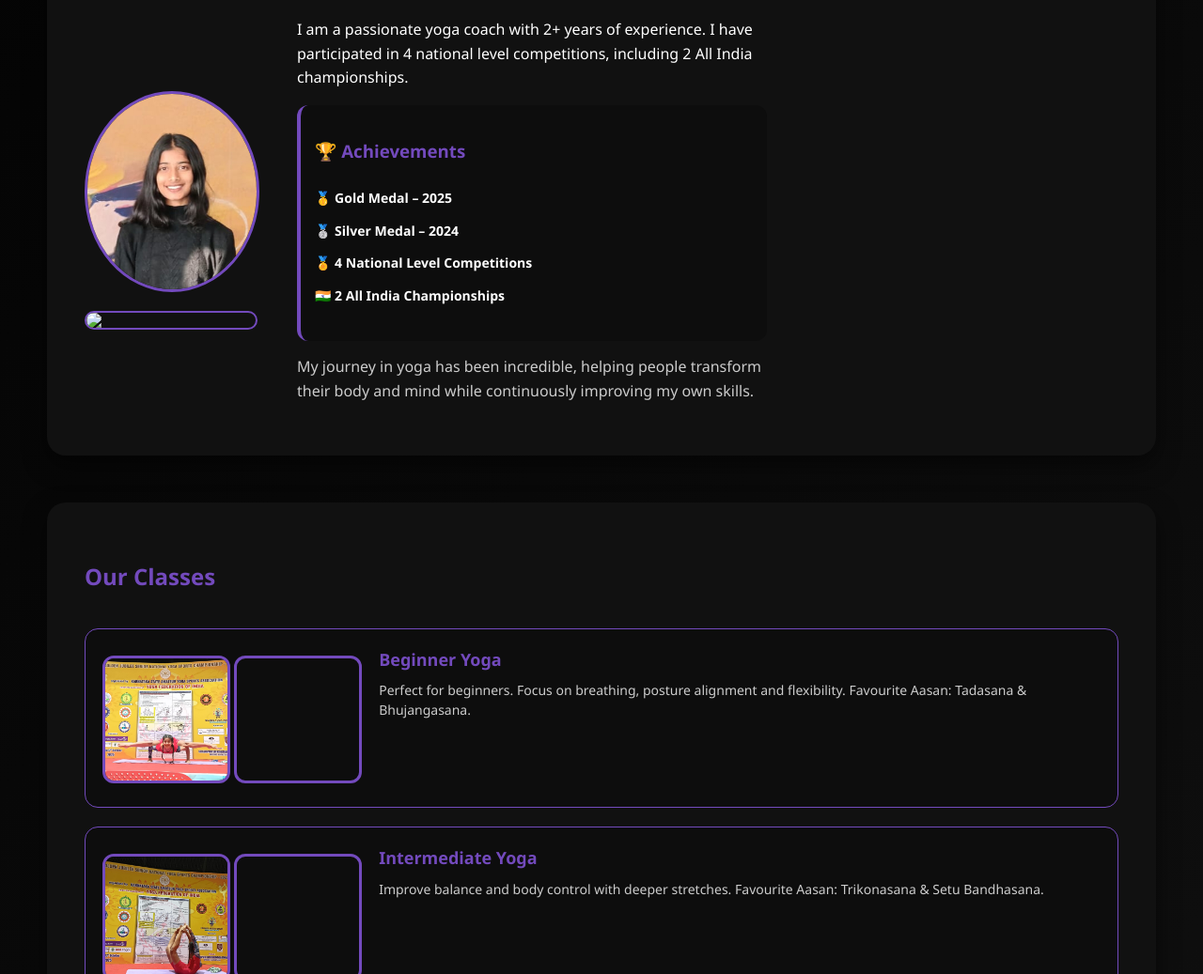
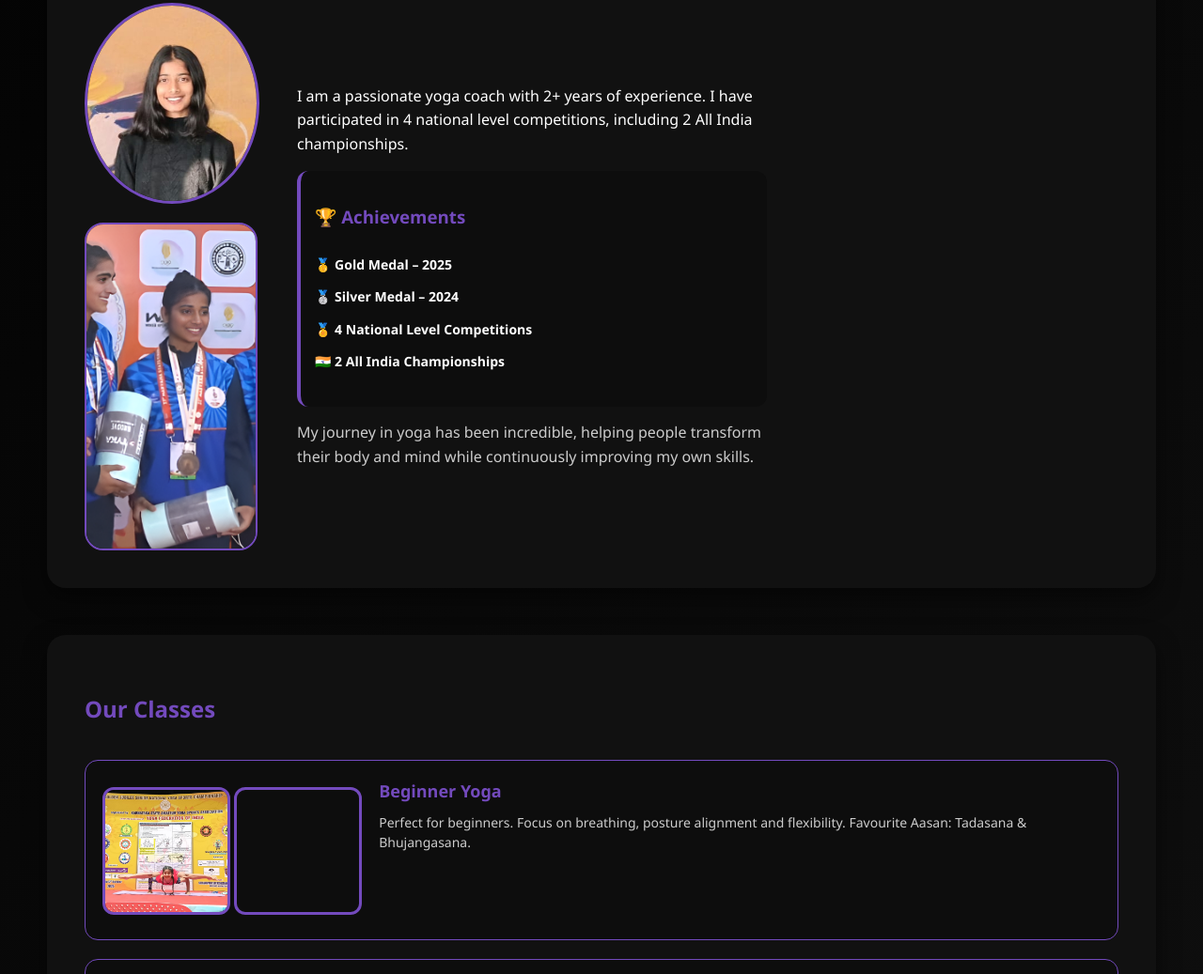
Before and after one commit to Nishu177/yogaproject, a website: page index.html in a window 1280 px wide. Shown: the part 1060-2097 px from the top of the page at 94% size. Drawn offline with Linux system fonts and the light colour scheme; grey boxes are pictures that could not be loaded.

Commit message:
Update index.html

```diff
--- a/index.html
+++ b/index.html
@@ -34,7 +34,7 @@
     <!-- LEFT SIDE IMAGES -->
     <div class="about-images">
       <img src="nisha/nishapic4.jpg" class="profile-img">
-      <img src="nisha/nishapic54.png" class="medal-img">
+      <img src="nisha/nishapic44.png" class="medal-img">
     </div>
 
     <!-- RIGHT SIDE TEXT -->
```
